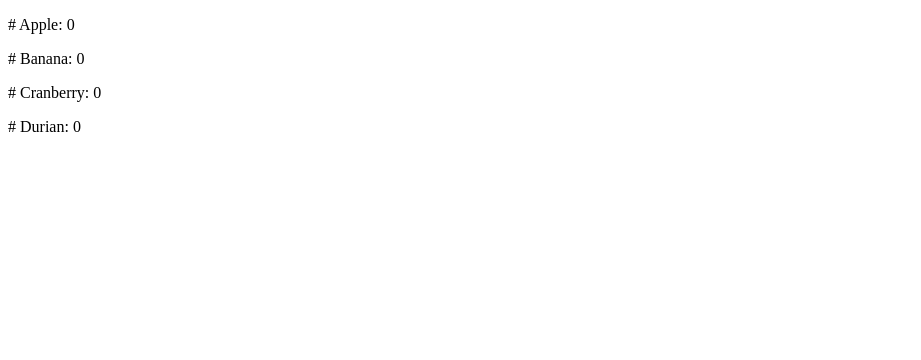
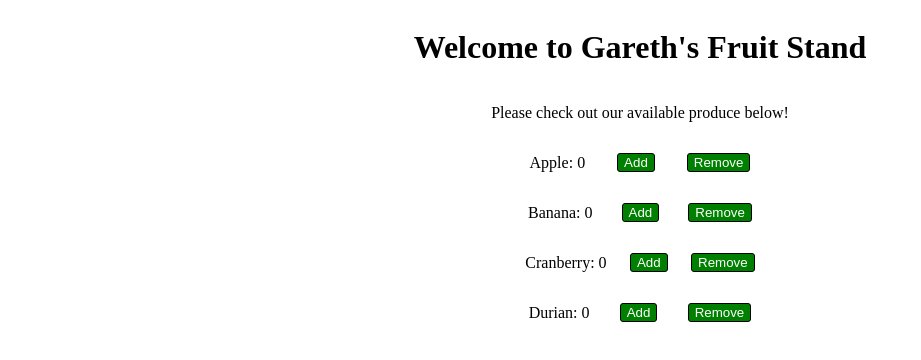
Before and after one commit to Klutch27/intent-take-home, a React app: page / in a window 1280 px wide. Shown: the top 360 px of the page, without its empty margins (0-921 px from the left). Built offline with nearby package versions, Linux system fonts and the light colour scheme.

Commit message:
Fruit component created and Header component created. Basic styling applied. Basic functionality (add or subtract fruits) functional. Need to implement Update Cart button, and create the shopping Cart component.

```diff
--- /dev/null
+++ b/client/Fruit.jsx
@@ -0,0 +1,30 @@
+import React from 'react';
+
+const fruitStyle = {
+  display: 'flex',
+  flexDirection: 'row',
+  fontSize: '16px',
+  justifyContent: 'space-around',
+  alignItems: 'center',
+  width: '20%'
+};
+
+const buttonStyle = {
+  borderStyle: 'solid',
+  borderRadius: '3px',
+  borderWidth: '1px',
+  backgroundColor: 'green',
+  color: 'white',
+};
+
+function Fruit(props){
+  return (
+    <div style={fruitStyle}>
+      <p>{props.name}: {props.quantity}</p>
+      <button style={buttonStyle} onClick={()=>{props.updateCart('add', props.name);}}>Add</button>
+      <button style={buttonStyle} onClick={()=>{props.updateCart('remove', props.name);}}>Remove</button>
+    </div>
+  );
+}
+
+export default Fruit;
--- /dev/null
+++ b/client/Header.jsx
@@ -0,0 +1,19 @@
+import React from 'react';
+
+const headerStyle = {
+  display:'flex',
+  flexDirection: 'column',
+  justifyContent: 'center',
+  alignItems: 'center'
+};
+
+function Header(){
+  return(
+    <div style={headerStyle}>
+      <h1>Welcome to Gareth's Fruit Stand</h1>
+      <p>Please check out our available produce below!</p>
+    </div>
+  );
+}
+
+export default Header;
--- a/client/Home.jsx
+++ b/client/Home.jsx
@@ -1,26 +1,61 @@
 import React, {Component} from 'react';
+import Fruit from './Fruit.jsx';
+import Header from './Header.jsx';
+
+const homeStyle = {
+  display: 'flex',
+  flexDirection: 'column',
+  alignItems: 'center',
+  justifyContent: 'center'
+};
 
 class Home extends Component {
   constructor(props){
     super(props);
     this.state = {
       shoppingCart: {
-        apple: '0',
-        banana: '0',
-        cranberry: '0',
-        durian: '0'
+        Apple: 0,
+        Banana: 0,
+        Cranberry: 0,
+        Durian: 0
       }
   };
+
+  this.updateCart = this.updateCart.bind(this);
+}
+
+/* componentDidMount(){
+  have a function that checks the server for the actual shopping cart.. have the shopping cart Tile display that information.
+}
+*/
+
+updateCart(string, fruit){
+
+  const newState = JSON.parse(JSON.stringify(this.state));
+  console.log('newState', newState);
+
+  if (string === 'add'){
+    newState.shoppingCart[fruit] += 1;
+    this.setState(newState);
+  }
+  else {
+    if (newState.shoppingCart[fruit] > 0){
+      newState.shoppingCart[fruit] -= 1;
+    }
+    this.setState(newState);
+  }
+
 }
 
 render(){
 
   return(
-    <div>
-      <p># Apple: {this.state.shoppingCart.apple}</p>
-      <p># Banana: {this.state.shoppingCart.banana}</p>
-      <p># Cranberry: {this.state.shoppingCart.cranberry}</p>
-      <p># Durian: {this.state.shoppingCart.durian}</p>
+    <div style={homeStyle}>
+      <Header />
+      <Fruit name='Apple' quantity={this.state.shoppingCart.Apple} updateCart={this.updateCart}/>
+      <Fruit name='Banana' quantity={this.state.shoppingCart.Banana} updateCart={this.updateCart}/>
+      <Fruit name='Cranberry' quantity={this.state.shoppingCart.Cranberry} updateCart={this.updateCart}/>
+      <Fruit name='Durian' quantity={this.state.shoppingCart.Durian} updateCart={this.updateCart}/>
     </div>
   );
 }
```
